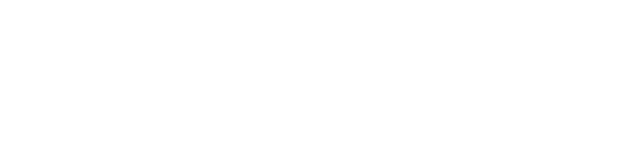
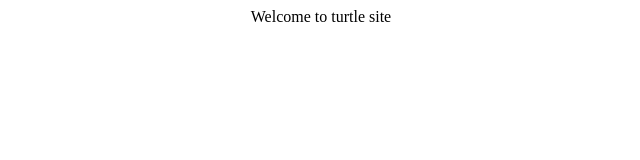
Before and after one commit to ihateni/eag, a plain HTML site: page index.html in a window 1280 px wide. Shown: the whole page, without its empty margins (319-959 px from the left). Drawn offline with Linux system fonts and the light colour scheme.

Commit message:
Update index.html

```diff
--- a/index.html
+++ b/index.html
@@ -1,3 +1,3 @@
 <title></title>
 <title></title>
-<title style="text-align:center">Welcome to turtle site</title>
+<p style="text-align:center">Welcome to turtle site</p>
```
